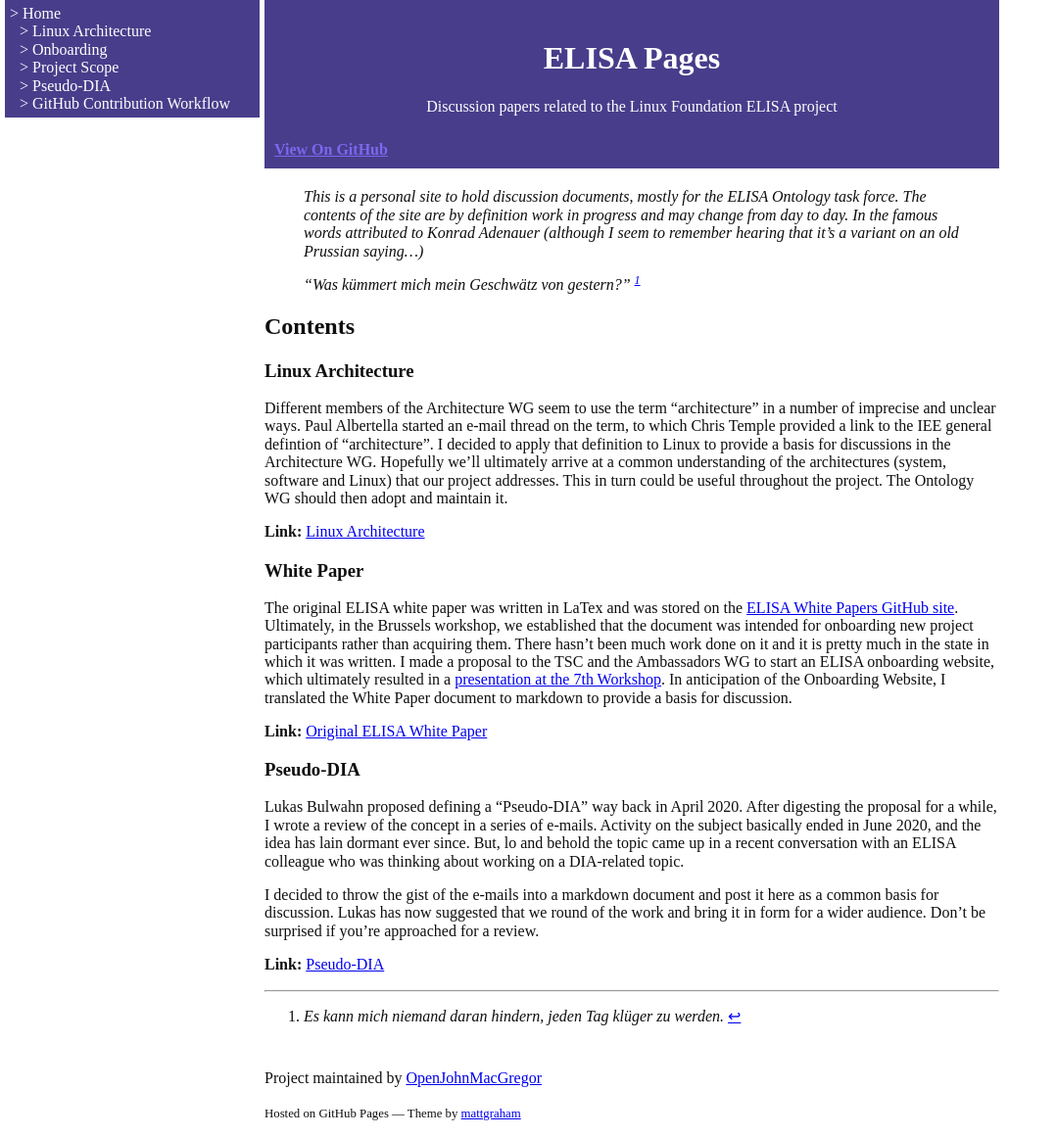
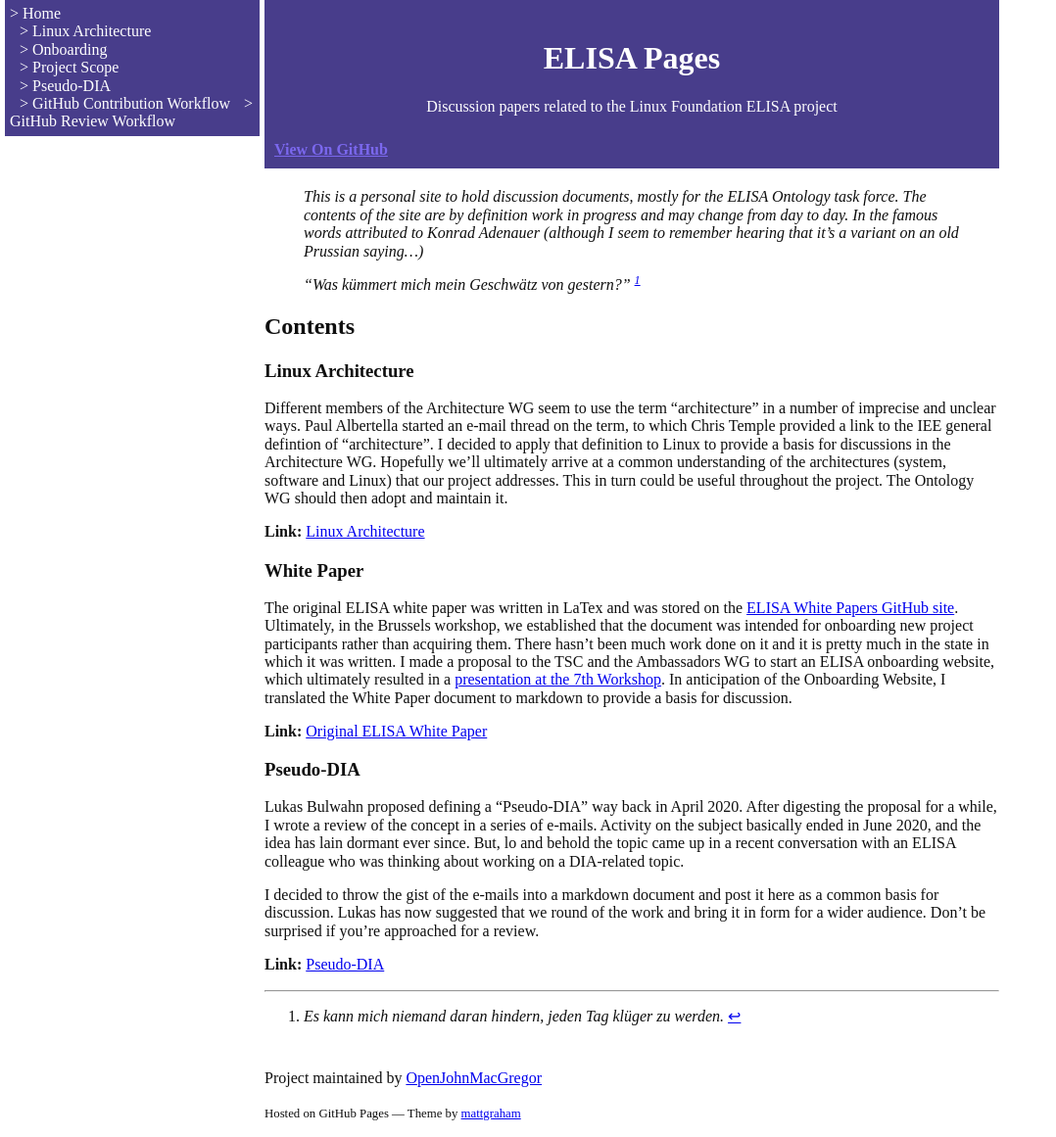
Before and after one commit to OpenJohnMacGregor/ElisaPages, a Jekyll site: the page built from docs/index.md, in a window 1280 px wide. Shown: the whole page at 98% size, without its empty margins (0-1078 px from the left). Built offline with Jekyll 4.4.1, drawn with Linux system fonts in a browser that asks for light colours.

Commit message:
Updated Sitenave for Review Workflow
Signed-off-by: John MacGregor <open.john.macgregor@gmail.com>

```diff
--- a/docs/_includes/siteNav.html
+++ b/docs/_includes/siteNav.html
@@ -5,4 +5,5 @@
 	<a href="Scope.html" class="hrefLevel2" target="_self">> Project Scope</a><br>
 	<a href="PseudoDIA.html" class="hrefLevel2" target="_self">> Pseudo-DIA</a><br>
 	<a href="GitHubContributionWorkflow.html" class="hrefLevel2" target="_self">> GitHub Contribution Workflow</a>
+	<a href="GitHubReviewWorkflow.html" class="hrefLevel2" target="_self">> GitHub Review Workflow</a>
 </div>
```
